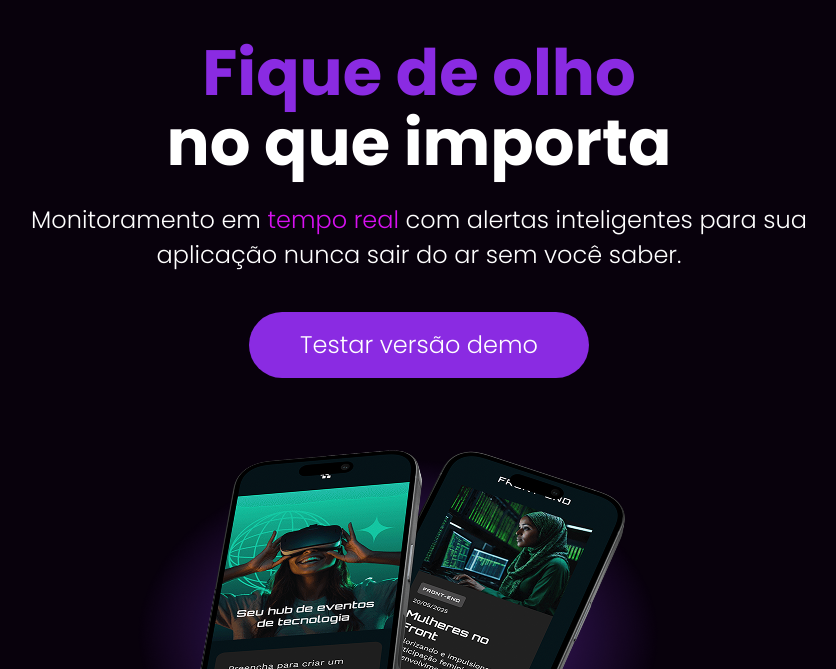
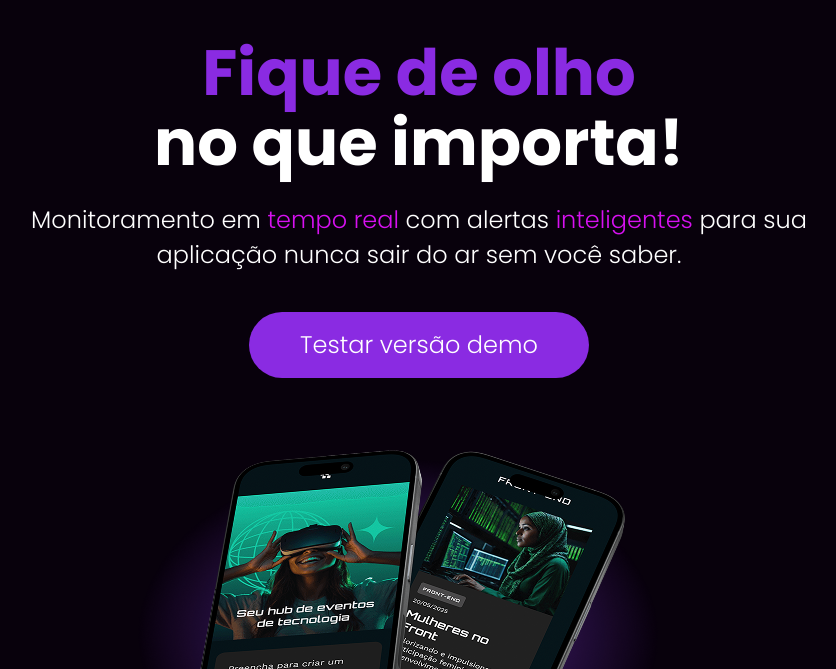
Before and after one commit to GuilhermeMendesA/Tecboard, a plain HTML site: page index.html in a window 1280 px wide. Shown: the part 131-800 px from the top of the page, without its empty margins (221-1057 px from the left). Drawn offline with Linux system fonts and the light colour scheme.

Commit message:
Adiciona ponto e cores no testo

```diff
--- a/index.html
+++ b/index.html
@@ -24,9 +24,9 @@
     <section>
         <h1 >
             <span> Fique de olho </span>
-            <br> no que importa</h1>
+            <br> no que importa!</h1>
 
-        <p > Monitoramento em <span>tempo real</span> com alertas inteligentes para sua aplicação nunca sair do ar sem você saber.</p>
+        <p > Monitoramento em <span>tempo real</span> com alertas <span>inteligentes</span> para sua aplicação nunca sair do ar sem você saber.</p>
         <a href="#">Testar versão demo</a>
         <img src="/Tecboard/img/celularesdesktop.png" alt="dois celulares pretos sobrepostos">
     </section>
```
